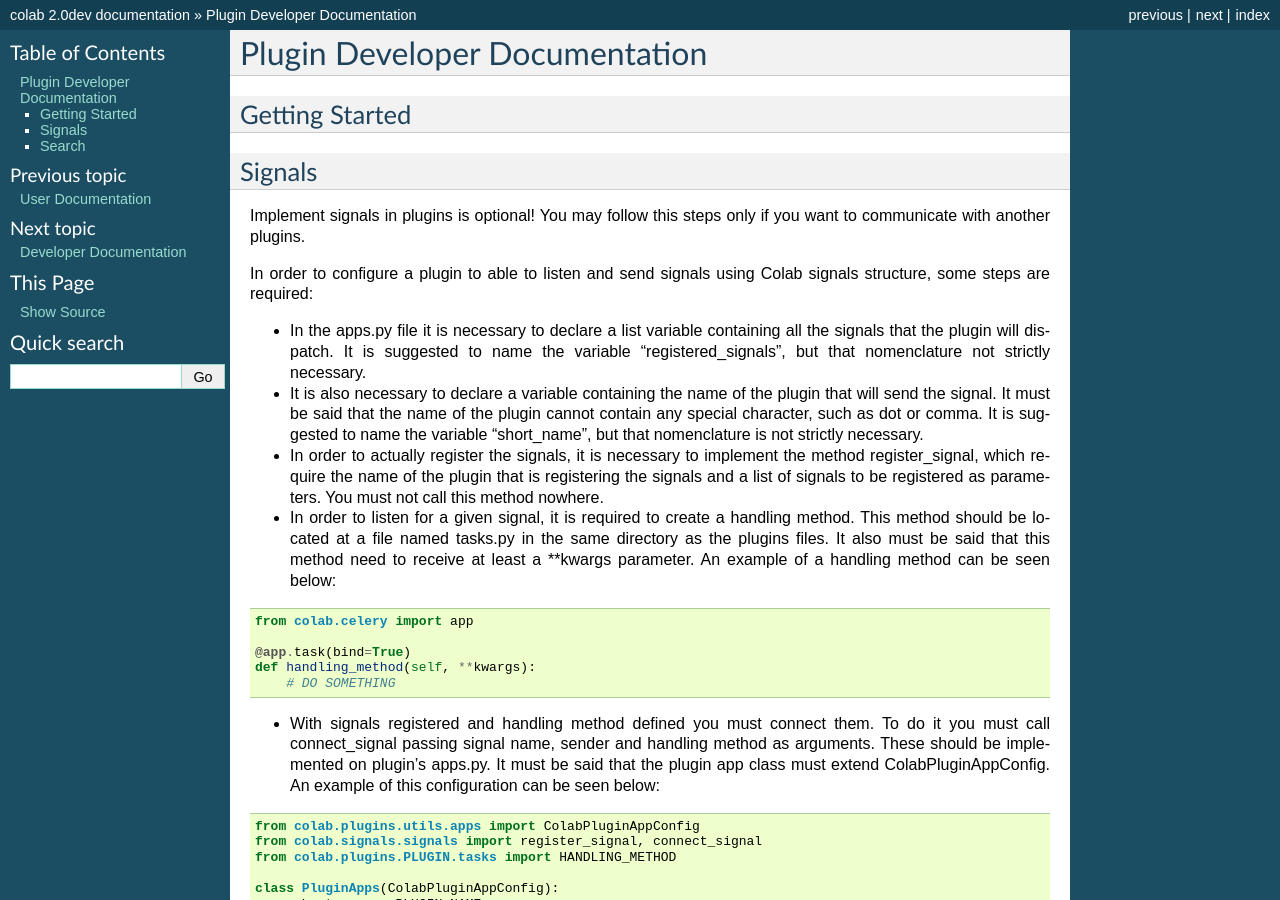
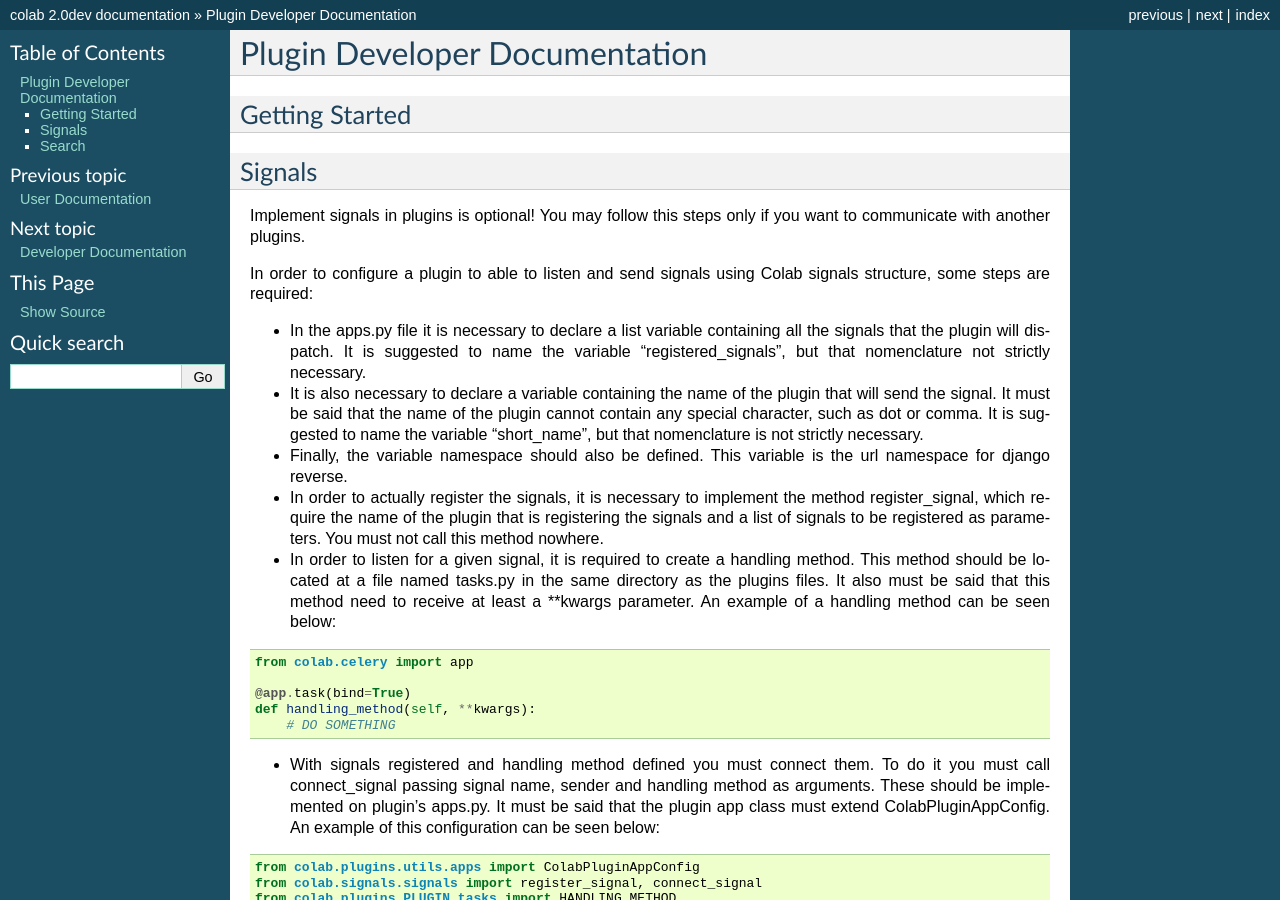
Before and after one commit to colab/colab, a Sphinx documentation site: the page built from docs/source/plugindev.rst, in a window 1280 px wide and 900 px high. Built offline with Sphinx 7.4.7, drawn with Linux system fonts in a browser that asks for light colours; formulas are drawn with MathJax 3; some of the changed text lies outside the part shown.

Commit message:
Updated plugins docs for namespace change
Signed-off-by: Lucas Moura <lucas.moura128@gmail.com>
Signed-off-by: Macartur Sousa <macartur.sc@gmail.com>
Signed-off-by: Gustavo Jaruga <darksshades@gmail.com>

```diff
--- a/docs/source/plugindev.rst
+++ b/docs/source/plugindev.rst
@@ -23,6 +23,8 @@ signals structure, some steps are required:
   contain any special character, such as dot or comma. It is suggested to name
   the variable "short_name", but that nomenclature is not strictly
   necessary.
+* Finally, the variable namespace should also be defined. This variable is the
+  url namespace for django reverse.
 * In order to actually register the signals, it is necessary to implement the
   method register_signal, which require the name of the plugin that is
   registering the signals and a list of signals to be registered as parameters.
@@ -57,6 +59,7 @@ signals structure, some steps are required:
    class PluginApps(ColabPluginAppConfig):
         short_name = PLUGIN_NAME
         signals_list = [SIGNAL1, SIGNAL2]
+        namespace = PLUGIN_NAMESPACE
 
         def registered_signal(self):
             register_signal(self.short_name, self.signals_list)
--- a/docs/source/user.rst
+++ b/docs/source/user.rst
@@ -118,7 +118,6 @@ Use this template for the plugin configuration file
 
     urls = {
         'include': '[plugin_module_path].urls',
-        'namespace': '[plugin_name]',
         'prefix': '[application_prefix]/', # Exemple: http://site.com/[application_prefix]/
     }
 
@@ -177,9 +176,6 @@ urls
     Declares the prefix for the url.
 
     - Atention: Any URL used in the plugins' settings should not be preceded by "/"
-.. attribute:: namespace
-
-    Declares the namespace for the url.
 
 menu
 ++++
```
